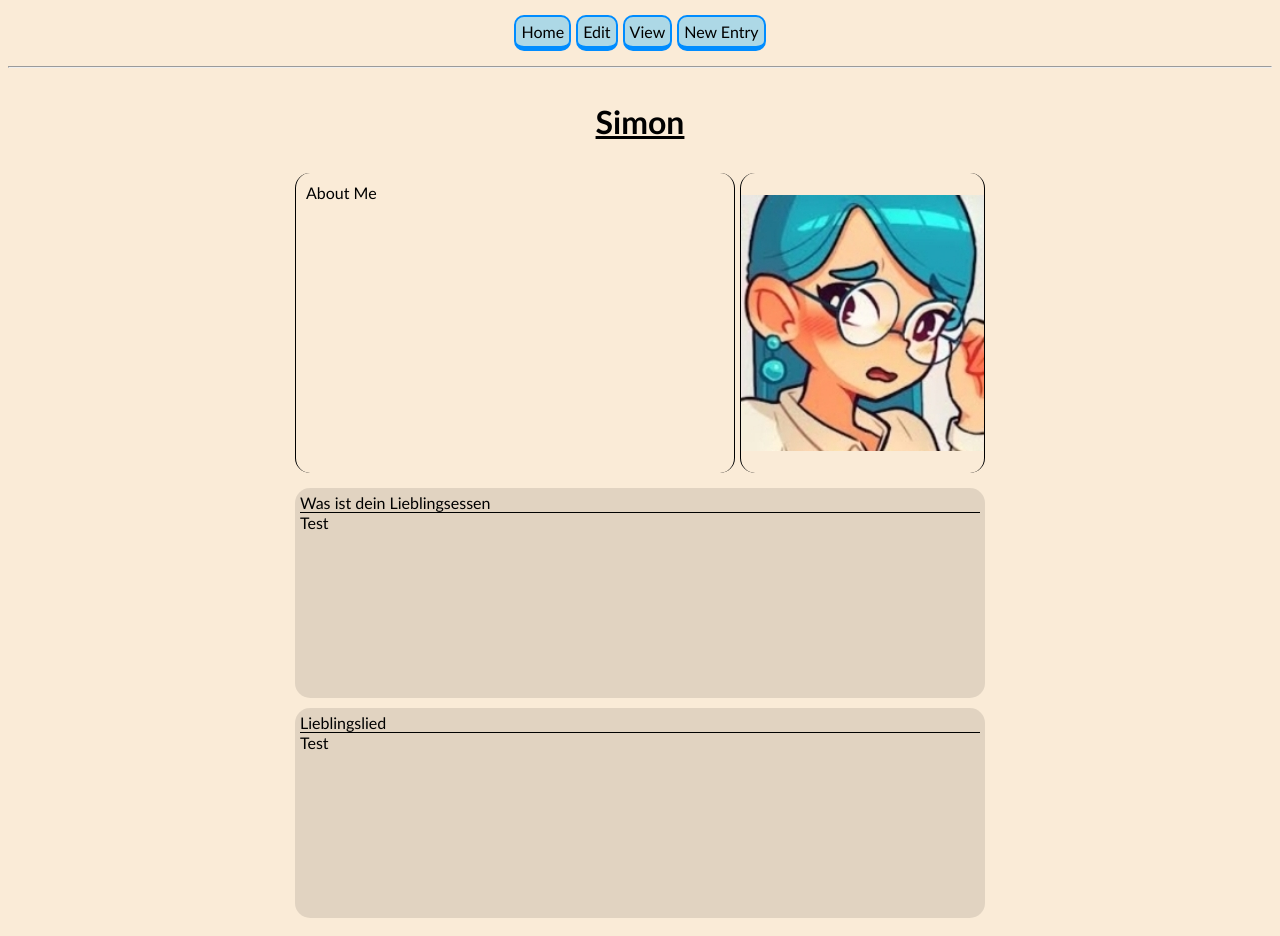
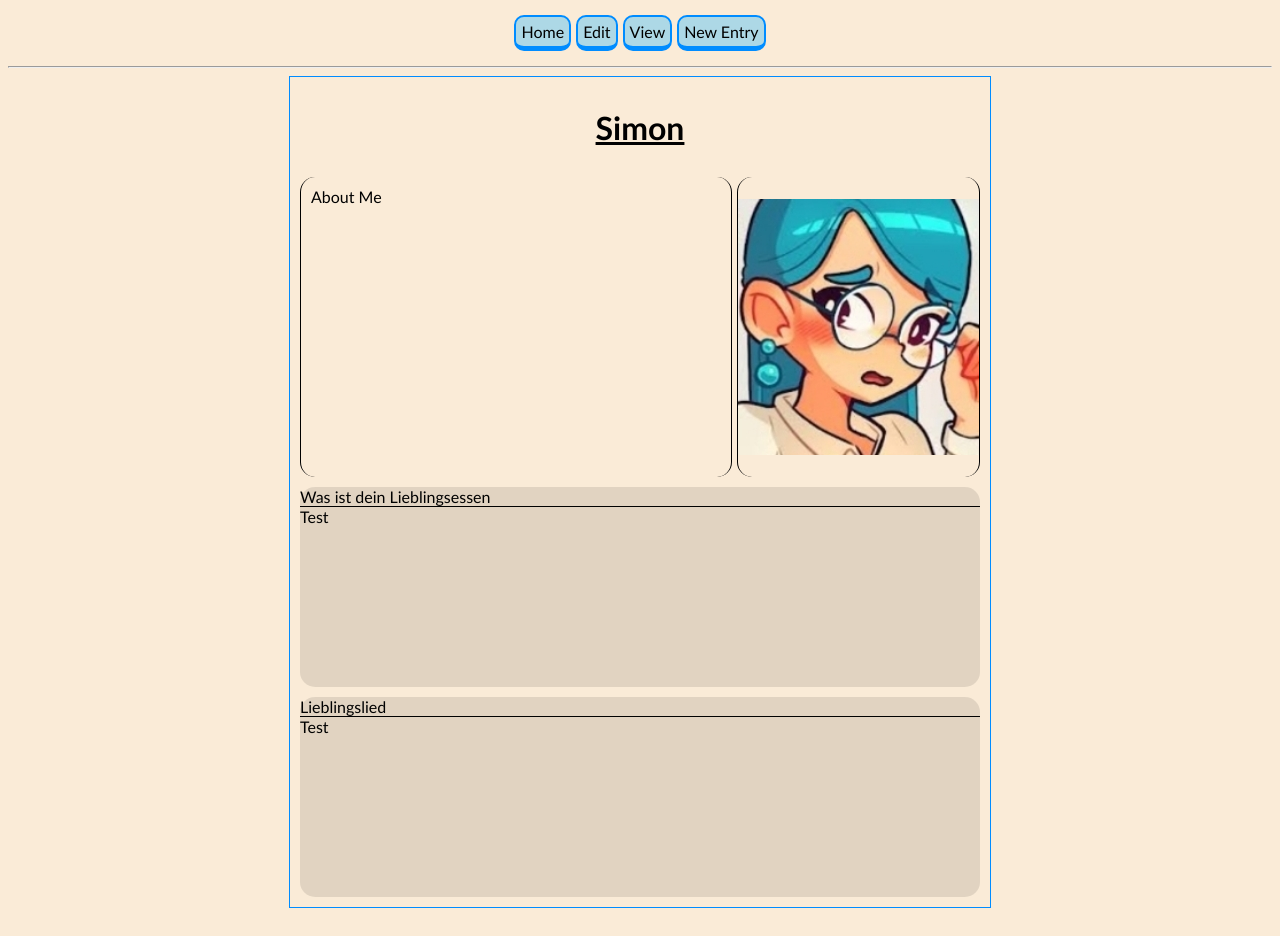
Before and after one commit to simonkuhlo/freundebuch_testing, a Django app: page /1/view/entry/23 in a window 1280 px wide. After the commit the page ends 908 px from the top, so only its background shows below. Run offline with Django 4.2, Linux system fonts and the light colour scheme; data comes from the database, SQL or seed files in the repository.

Commit message:
fix entry page dimensions

```diff
--- a/app_read/templates/app_read/view_entry.html
+++ b/app_read/templates/app_read/view_entry.html
@@ -6,13 +6,13 @@
 <link rel='stylesheet' type='text/css' media='screen' href="{% static 'styles/app_read/[AS]view_entry.css' %}">
 
 <div class="e_container_main">
-    <div class="fc fc_column fc_standard e_main">
+    <div class="fc fc_column fc_standard e_main bd">
         <div class="e_author_name">
             <h1>
                 {{author_name}}
             </h1>
         </div>
-        <div class="fc fc_row fc_standard e_conatiner_info">
+        <div class="fc fc_row e_conatiner_info">
             <div class="e_about_me">
                 <p>
                     About Me
@@ -22,7 +22,7 @@
                 <img src="{{ profile_picture.url }}" alt="...">
             </div>
         </div>
-        <div class="fc fc_column fc_standard e_container_all_questions">
+        <div class="fc fc_column e_container_all_questions">
             {% for sort_id, answer_info in normal_answers.items %}
 
                 {% include "app_read/inc/view_entry/interview_items/normal_answer.html" %}
--- a/static/styles/app_read/[AS]view_entry.css
+++ b/static/styles/app_read/[AS]view_entry.css
@@ -13,19 +13,25 @@ This file contains all special styling for the single entry view
 }
 
 .e_main{
-    max-width: 700px;
+    max-width: 680px;
     width: 100%;
     height: 100%;
+    padding: 10px;
+    gap: 10px;
+    max-height: 850px;
+    overflow-y: scroll;
 }
 
 .e_author_name{
     text-align: center;
+    height: 80px;
 }
 .e_author_name h1{
     text-decoration: underline;
 }
 
 .e_conatiner_info{
+    gap: 5px;
     height: 300px;
 }
 
@@ -52,9 +58,7 @@ This file contains all special styling for the single entry view
 }
 
 .e_container_question{
-
     background-color: rgba(0,0,0, 0.1);
-    padding: 5px;
     border-radius: 15px;
     height: 200px;
 }
```
